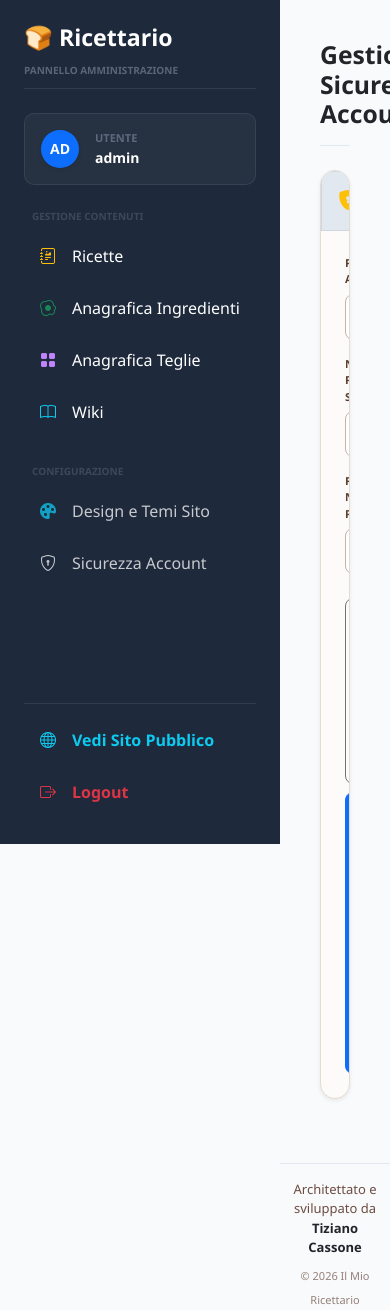
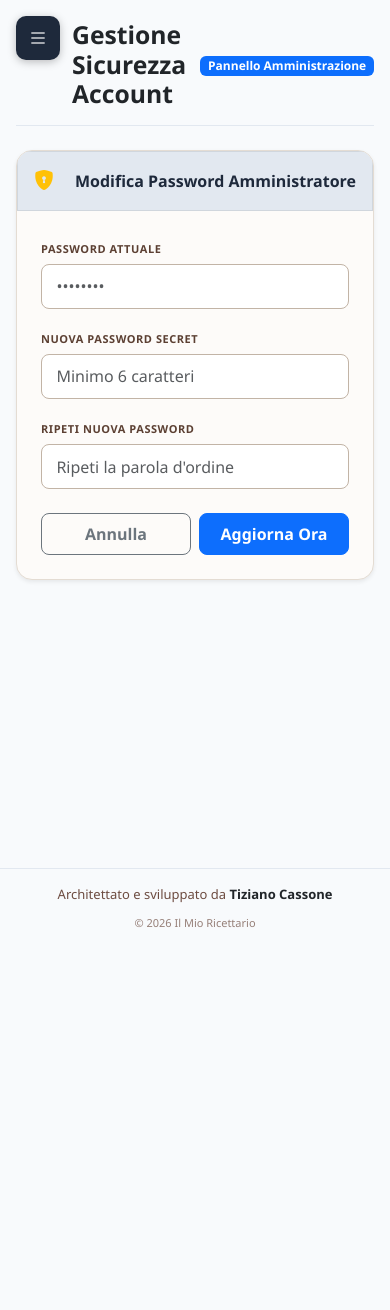
Before and after one commit to wifi75/IlMioRicettario, a Flask app: page /admin/change_password in a window 390 px wide; the page is wider, and only the part inside the window is pictured. After the commit the page ends 927 px from the top of that part, so only its background shows below. Run offline with Flask 3, Linux system fonts and the light colour scheme; a user stored in the database is signed in; data comes from the database, SQL or seed files in the repository; some libraries are stand-ins or nearby versions.

Commit message:
v2.3.0 Sicurezza, responsive mobile e documentazione
- SECRET_KEY letta da variabile d'ambiente (rimossa dal sorgente)
- Password admin randomizzata a 16 caratteri alla prima installazione
- Sidebar admin responsive con hamburger menu su mobile
- Overlay scuro con chiusura al tocco per la sidebar mobile
- Leggibilità ricette ottimizzata su smartphone
- Tabella ingredienti scrollabile su mobile nel form admin
- Allineamento newline POSIX su tutti i file modificati
- Documentazione aggiornata: README, CHANGELOG, PROJECT, MANUALE

```diff
--- a/app.py
+++ b/app.py
@@ -90,21 +90,26 @@ with app.app_context():
     ).first()
 
     if not admin:
+        import secrets
+        import string
+        alphabet = string.ascii_letters + string.digits + "!#$%&*+"
+        generated_password = ''.join(secrets.choice(alphabet) for _ in range(16))
 
         admin = User(
             username="admin",
-            password_hash=generate_password_hash(
-                "admin123"
-            ),
+            password_hash=generate_password_hash(generated_password),
             is_admin=True
         )
 
         db.session.add(admin)
         db.session.commit()
 
-        print("Admin creato")
-        print("Username: admin")
-        print("Password: admin123")
+        print("=" * 50)
+        print("ADMIN CREATO — PRIMA INSTALLAZIONE")
+        print(f"Username: admin")
+        print(f"Password: {generated_password}")
+        print("Accedi e cambiala subito da /admin/change_password")
+        print("=" * 50)
 
     if MasterBakeryPan.query.count() == 0:
         default_pans = [
--- a/static/css/admin.css
+++ b/static/css/admin.css
@@ -196,3 +196,73 @@ h1, h2, h3, h4, h5 {
     object-fit: cover !important;
     background-color: #ffffff !important; /* Sfondo bianco puro per vedere bene i PNG trasparenti */
 }
+
+/* ==========================================================================
+   RESPONSIVE ADMIN — SIDEBAR MOBILE
+   ========================================================================== */
+
+/* Pulsante hamburger: visibile solo su mobile */
+.admin-hamburger {
+    display: none;
+    position: fixed;
+    top: 16px;
+    left: 16px;
+    z-index: 1100;
+    background: #1e293b;
+    color: #fff;
+    border: none;
+    border-radius: 10px;
+    width: 44px;
+    height: 44px;
+    font-size: 20px;
+    cursor: pointer;
+    align-items: center;
+    justify-content: center;
+    box-shadow: 0 2px 8px rgba(0, 0, 0, 0.25);
+}
+
+/* Overlay scuro dietro la sidebar aperta su mobile */
+.sidebar-overlay {
+    display: none;
+    position: fixed;
+    inset: 0;
+    background: rgba(0, 0, 0, 0.45);
+    z-index: 999;
+}
+
+.sidebar-overlay.active {
+    display: block;
+}
+
+@media (max-width: 991.98px) {
+
+    .admin-hamburger {
+        display: flex;
+    }
+
+    .sidebar {
+        transform: translateX(-100%);
+        transition: transform 0.28s ease;
+        z-index: 1000;
+    }
+
+    .sidebar.sidebar-open {
+        transform: translateX(0);
+    }
+
+    .main-content {
+        margin-left: 0 !important;
+        padding: 20px 16px !important;
+    }
+
+    /* Spazio a sinistra nel titolo di pagina per non finire sotto l'hamburger */
+    .main-content .d-flex.justify-content-between {
+        padding-left: 56px;
+    }
+
+    /* Footer admin: larghezza piena su mobile */
+    .footer-admin-responsive {
+        margin-left: 0 !important;
+        max-width: 100% !important;
+    }
+}
--- a/templates/admin/recipe_form.html
+++ b/templates/admin/recipe_form.html
@@ -69,6 +69,12 @@
     .image-button-group button {
         flex: 1;
         min-width: 150px;
+    }
+
+    @media (max-width: 991.98px) {
+        #ingredients-table {
+            min-width: 580px;
+        }
     }
 </style>
 
--- a/templates/base.html
+++ b/templates/base.html
@@ -207,7 +207,15 @@
 <body class="{% if not request.path.startswith('/admin') and settings_data %}{{ settings_data.theme_active }}{% endif %}">
 
 {% if current_user.is_authenticated and request.path.startswith('/admin') %}
+
+    <button class="admin-hamburger" id="sidebarToggle" aria-label="Apri menu">
+        <i class="bi bi-list" id="hamburgerIcon"></i>
+    </button>
+
+    <div class="sidebar-overlay" id="sidebarOverlay"></div>
+
     <div class="sidebar d-flex flex-column justify-content-between p-4"
+         id="adminSidebar"
          style="width: 280px; position: fixed; height: 100vh; background: #1e293b; color: #fff; z-index: 1000;">
         <div>
             <div class="mb-4 pb-2 border-bottom border-secondary border-opacity-25">
@@ -288,7 +296,7 @@
 </div>
 
 {% if current_user.is_authenticated and request.path.startswith('/admin') %}
-    <div class="container-fluid mt-4 text-center text-muted pt-3 border-top" style="border-color: #e2e8f0 !important; margin-left: 280px; max-width: calc(100% - 280px);">
+    <div class="container-fluid mt-4 text-center text-muted pt-3 border-top footer-admin-responsive" style="border-color: #e2e8f0 !important; margin-left: 280px; max-width: calc(100% - 280px);">
         <div class="mb-1" style="font-size: 13px;">Architettato e sviluppato da <strong class="text-dark">Tiziano Cassone</strong></div>
         <small style="font-size: 11px; opacity: 0.7;">© 2026 Il Mio Ricettario</small>
     </div>
@@ -309,5 +317,41 @@
     </footer>
 {% endif %}
 
+
+<script>
+(function () {
+    var sidebar       = document.getElementById('adminSidebar');
+    var overlay       = document.getElementById('sidebarOverlay');
+    var toggleBtn     = document.getElementById('sidebarToggle');
+    var hamburgerIcon = document.getElementById('hamburgerIcon');
+
+    if (!sidebar || !toggleBtn) return;
+
+    function openSidebar() {
+        sidebar.classList.add('sidebar-open');
+        overlay.classList.add('active');
+        hamburgerIcon.className = 'bi bi-x-lg';
+    }
+
+    function closeSidebar() {
+        sidebar.classList.remove('sidebar-open');
+        overlay.classList.remove('active');
+        hamburgerIcon.className = 'bi bi-list';
+    }
+
+    toggleBtn.addEventListener('click', function () {
+        sidebar.classList.contains('sidebar-open') ? closeSidebar() : openSidebar();
+    });
+
+    overlay.addEventListener('click', closeSidebar);
+
+    sidebar.querySelectorAll('a').forEach(function (link) {
+        link.addEventListener('click', function () {
+            if (window.innerWidth < 992) closeSidebar();
+        });
+    });
+}());
+</script>
+
 </body>
 </html>
```
Also changed, not shown: MANUALE_UTENTE.md (+30 -2 lines), PROJECT.md (+28 -4 lines), templates/recipe_public_detail.html (+35 -0 lines), CHANGELOG.md, README.md.
